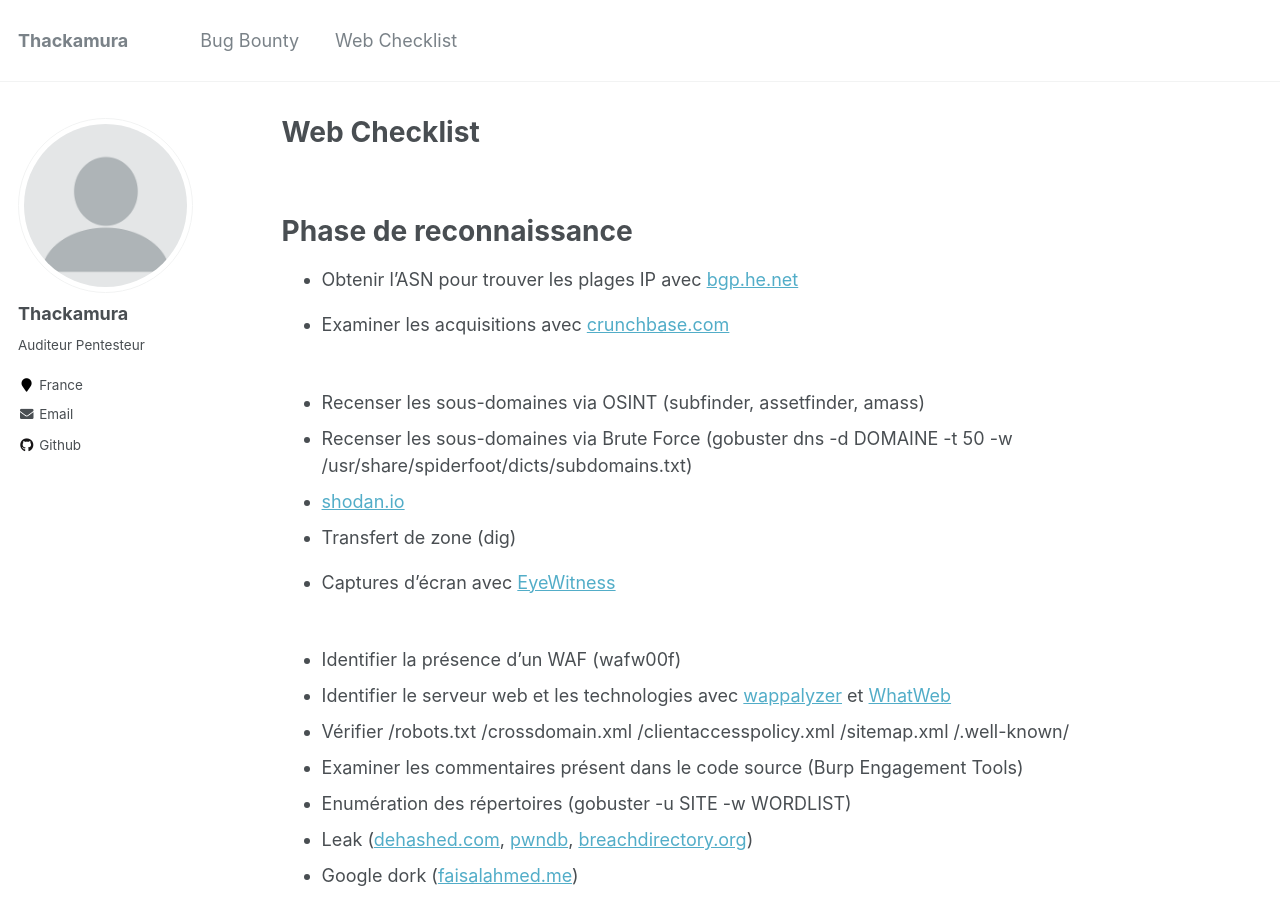
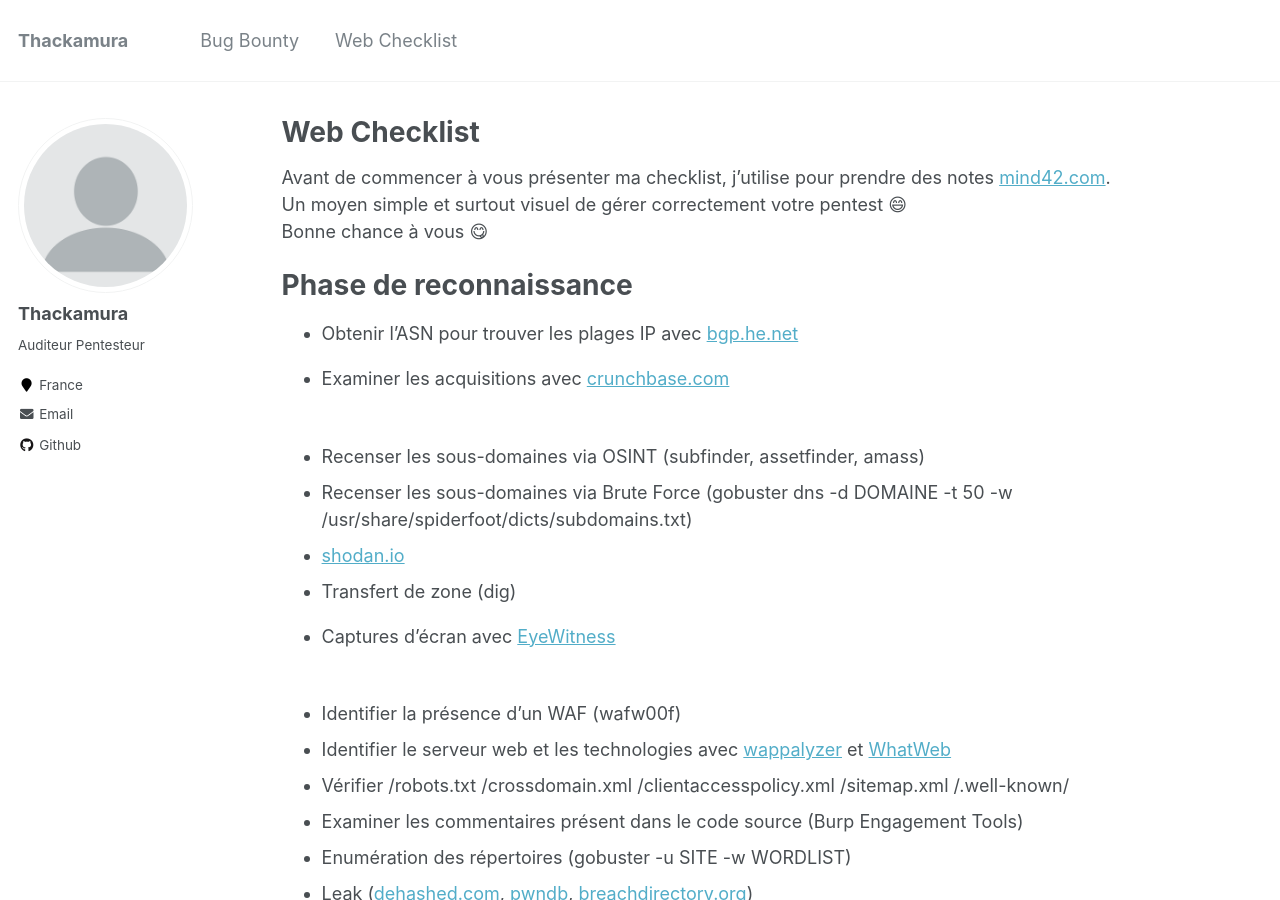
Before and after one commit to thackamura/thackamura.github.io, a Jekyll site: the page built from _pages/web-checklist.md, in a window 1280 px wide and 900 px high. Built offline with Jekyll 4.4.1, drawn with Linux system fonts in a browser that asks for light colours.

Commit message:
Update web-checklist.md

```diff
--- a/_pages/web-checklist.md
+++ b/_pages/web-checklist.md
@@ -8,6 +8,10 @@
 ---
 
 {% include base_path %}
+
+Avant de commencer à vous présenter ma checklist, j'utilise pour prendre des notes [mind42.com](https://mind42.com/).
+<br/>Un moyen simple et surtout visuel de gérer correctement votre pentest 😄
+<br/>Bonne chance à vous 😋
 <br/>
 
 Phase de reconnaissance
```
